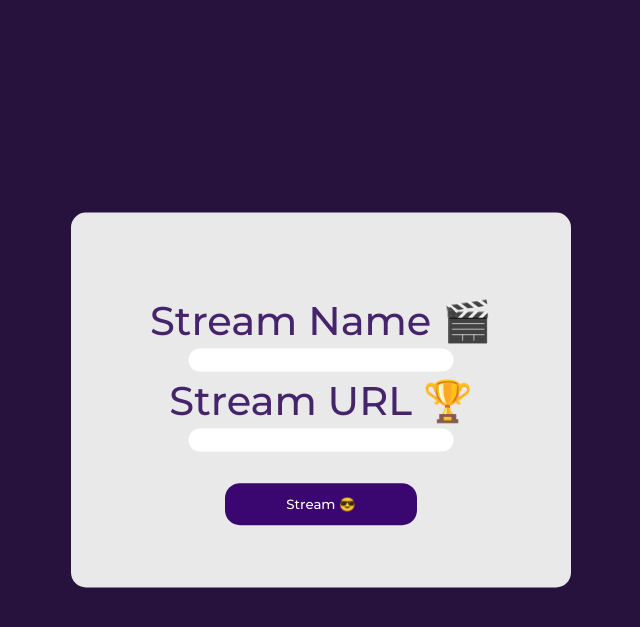
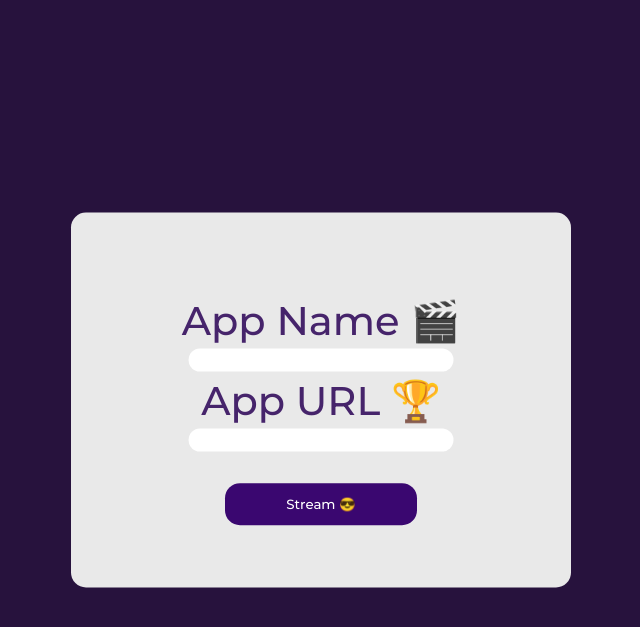
Before and after one commit to xpierroz/DiscordRPCWebserver, a Flask app: page / in a window 1280 px wide. Shown: the top 627 px of the page, without its empty margins (319-959 px from the left). Run offline with Flask 2, Linux system fonts and the light colour scheme.

Commit message:
Update changes

```diff
--- a/templates/index.html
+++ b/templates/index.html
@@ -13,11 +13,11 @@
     <div class="btn">
         <form method="post">
             <label for="sname" class="SNAME">
-                Stream Name 🎬
+                App Name 🎬
             </label>
             <input type="text" id="sname" name="sname" class="SNAME_TEXT">
             <label for="surl" class="SURL">
-                Stream URL 🏆
+                App URL 🏆
             </label>
             <input type="text" id="surl" name="surl" class="SURL_TEXT">
             <input type="submit" value="Stream 😎" class="STREAM">
```
Also changed, not shown: .deepsource.toml (added), README.md, ss.png (added).
